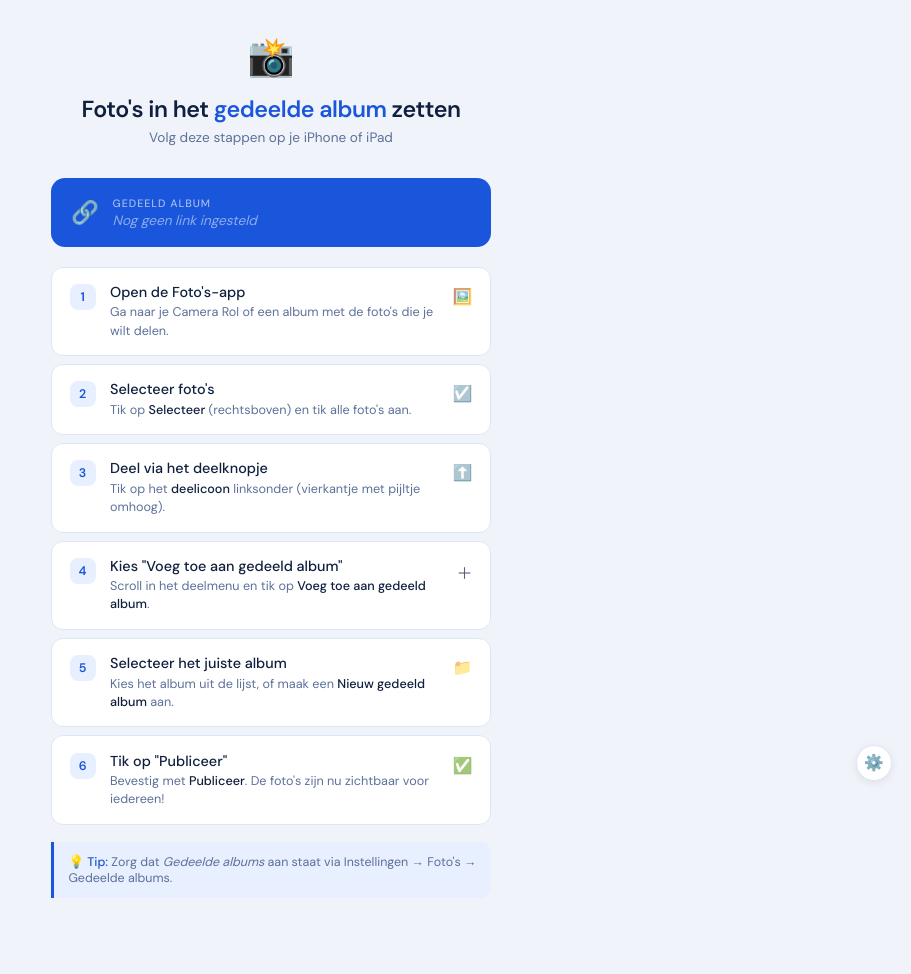
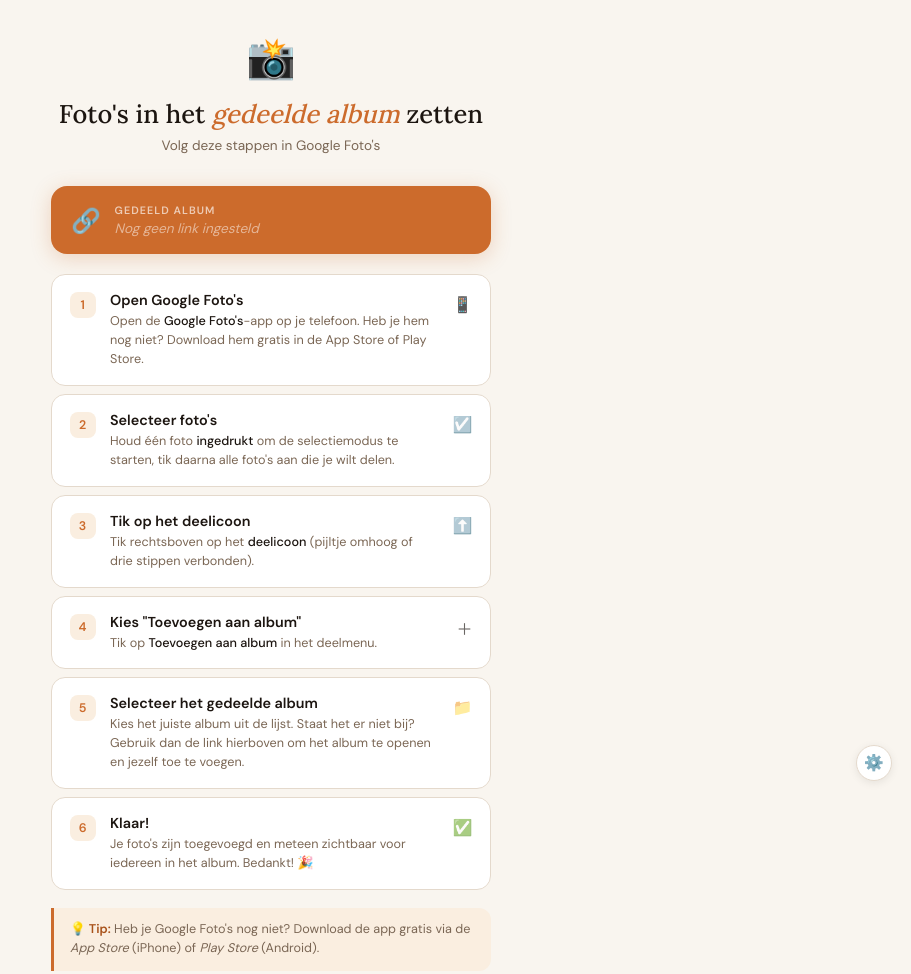
Before and after one commit to Sebas1306/Lightbox, a plain HTML site: page index.html in a window 1280 px wide. Shown: the whole page, without its empty margins (369-1280 px from the left). Before the commit the page ends 930 px from the top, so only its background shows below. Drawn offline with Linux system fonts and the light colour scheme; no server answers.

Commit message:
Update google index.html

```diff
--- a/index.html
+++ b/index.html
@@ -4,7 +4,7 @@
 <meta charset="UTF-8">
 <meta name="viewport" content="width=device-width, initial-scale=1.0">
 <title>Foto's toevoegen aan gedeeld album</title>
-<link href="https://fonts.googleapis.com/css2?family=DM+Sans:wght@300;400;500;600&display=swap" rel="stylesheet">
+<link href="https://fonts.googleapis.com/css2?family=Lora:wght@400;500&family=DM+Sans:wght@300;400;500;600&display=swap" rel="stylesheet">
 <script>
   // ════════════════════════════════════════════
   //  ✏️  INSTELLINGEN
@@ -20,16 +20,18 @@
   *, *::before, *::after { box-sizing: border-box; margin: 0; padding: 0; }
 
   :root {
-    --bg: #f0f4fa;
-    --ink: #0f1f3d;
-    --blue: #1a56db;
-    --blue-dark: #1344b8;
-    --blue-light: #e8effe;
-    --muted: #5c7099;
-    --card: #ffffff;
-    --border: #dce6f5;
-    --red: #d93025;
-    --red-light: #fce8e6;
+    --bg:          #f9f5ef;
+    --bg2:         #f2ece2;
+    --ink:         #1c1510;
+    --warm:        #cc6b2c;
+    --warm-dark:   #a8521a;
+    --warm-light:  #faeee0;
+    --warm-mid:    #e8d5be;
+    --muted:       #7a6654;
+    --card:        #ffffff;
+    --border:      #e4d9cc;
+    --red:         #c0392b;
+    --red-light:   #fdecea;
   }
 
   body {
@@ -45,48 +47,50 @@
 
   .container { max-width: 440px; width: 100%; }
 
+  /* ── Header ── */
   .header {
     text-align: center;
     margin-bottom: 2rem;
     animation: fadeUp 0.6s ease both;
   }
 
-  .icon { font-size: 2.4rem; display: block; margin-bottom: 0.85rem; }
+  .icon { font-size: 2.5rem; display: block; margin-bottom: 0.9rem; }
 
   h1 {
-    font-weight: 600;
-    font-size: 1.45rem;
-    line-height: 1.2;
-    margin-bottom: 0.35rem;
-    letter-spacing: -0.02em;
+    font-family: 'Lora', serif;
+    font-weight: 500;
+    font-size: 1.6rem;
+    line-height: 1.25;
+    margin-bottom: 0.4rem;
     color: var(--ink);
   }
 
-  h1 em { font-style: normal; color: var(--blue); }
-  .subtitle { color: var(--muted); font-size: 0.85rem; }
+  h1 em { font-style: italic; color: var(--warm); }
+  .subtitle { color: var(--muted); font-size: 0.85rem; font-weight: 400; }
 
   /* ── Album link card ── */
   .album-card {
-    background: var(--blue);
-    border-radius: 14px;
+    background: var(--warm);
+    border-radius: 16px;
     padding: 1.1rem 1.25rem;
     margin-bottom: 1.25rem;
     display: flex;
     align-items: center;
     gap: 0.85rem;
     animation: fadeUp 0.5s 0.05s ease both;
+    box-shadow: 0 4px 20px rgba(204,107,44,0.25);
   }
 
-  .album-card-icon { font-size: 1.4rem; flex-shrink: 0; }
+  .album-card-icon { font-size: 1.5rem; flex-shrink: 0; }
   .album-card-text { flex: 1; min-width: 0; }
 
   .album-card-label {
-    color: rgba(255,255,255,0.6);
+    color: rgba(255,255,255,0.65);
     font-size: 0.67rem;
     text-transform: uppercase;
-    letter-spacing: 0.09em;
+    letter-spacing: 0.1em;
     margin-bottom: 0.15rem;
-    font-weight: 500;
+    font-weight: 600;
   }
 
   .album-link-btn {
@@ -132,14 +136,14 @@
     z-index: 50;
   }
 
-  .admin-trigger:hover { color: var(--blue); border-color: var(--blue); }
+  .admin-trigger:hover { color: var(--warm); border-color: var(--warm); }
 
   /* ── Modals ── */
   .modal-overlay {
     display: none;
     position: fixed;
     inset: 0;
-    background: rgba(10,25,60,0.4);
+    background: rgba(28,21,16,0.45);
     z-index: 100;
     align-items: center;
     justify-content: center;
@@ -150,12 +154,12 @@
   .modal-overlay.open { display: flex; }
 
   .modal {
-    background: #fff;
-    border-radius: 18px;
+    background: var(--card);
+    border-radius: 20px;
     padding: 1.6rem 1.4rem;
     width: 100%;
     max-width: 380px;
-    box-shadow: 0 16px 48px rgba(20,60,140,0.15);
+    box-shadow: 0 16px 48px rgba(100,60,20,0.15);
     animation: modalPop 0.22s ease;
   }
 
@@ -164,22 +168,28 @@
     to   { opacity: 1; transform: scale(1) translateY(0); }
   }
 
-  .modal h2 { font-weight: 600; font-size: 1.05rem; margin-bottom: 0.3rem; color: var(--ink); }
+  .modal h2 {
+    font-family: 'Lora', serif;
+    font-weight: 500;
+    font-size: 1.1rem;
+    margin-bottom: 0.3rem;
+    color: var(--ink);
+  }
 
   .modal p {
     color: var(--muted);
     font-size: 0.79rem;
     margin-bottom: 0.9rem;
-    line-height: 1.5;
+    line-height: 1.55;
   }
 
   .modal label {
     display: block;
-    font-size: 0.73rem;
+    font-size: 0.72rem;
     font-weight: 600;
     color: var(--muted);
     text-transform: uppercase;
-    letter-spacing: 0.07em;
+    letter-spacing: 0.08em;
     margin-bottom: 0.3rem;
   }
 
@@ -197,7 +207,7 @@
     margin-bottom: 0.75rem;
   }
 
-  .modal input:focus { border-color: var(--blue); background: #fff; }
+  .modal input:focus { border-color: var(--warm); background: #fff; }
   .modal input.error { border-color: var(--red); }
 
   .error-msg {
@@ -213,7 +223,7 @@
 
   .btn-primary {
     flex: 1;
-    background: var(--blue);
+    background: var(--warm);
     color: #fff;
     border: none;
     border-radius: 10px;
@@ -229,12 +239,12 @@
     gap: 0.4rem;
   }
 
-  .btn-primary:hover:not(:disabled) { background: var(--blue-dark); }
+  .btn-primary:hover:not(:disabled) { background: var(--warm-dark); }
   .btn-primary:disabled { opacity: 0.55; cursor: not-allowed; }
 
   .btn-secondary {
-    background: var(--blue-light);
-    color: var(--blue);
+    background: var(--warm-light);
+    color: var(--warm-dark);
     border: none;
     border-radius: 10px;
     padding: 0.65rem 1rem;
@@ -245,7 +255,7 @@
     transition: background 0.2s;
   }
 
-  .btn-secondary:hover { background: #d5e3f8; }
+  .btn-secondary:hover { background: var(--warm-mid); }
 
   .btn-danger {
     background: var(--red-light);
@@ -277,8 +287,8 @@
 
   .step {
     background: var(--card);
-    border-radius: 12px;
-    padding: 0.95rem 1.1rem;
+    border-radius: 14px;
+    padding: 1rem 1.1rem;
     display: flex;
     align-items: flex-start;
     gap: 0.9rem;
@@ -294,8 +304,8 @@
   .step:nth-child(6) { animation-delay: 0.45s; }
 
   .step-num {
-    background: var(--blue-light);
-    color: var(--blue);
+    background: var(--warm-light);
+    color: var(--warm);
     font-size: 0.78rem;
     font-weight: 700;
     width: 26px;
@@ -309,23 +319,37 @@
   }
 
   .step-content { flex: 1; }
-  .step-title { font-weight: 500; font-size: 0.9rem; margin-bottom: 0.15rem; color: var(--ink); }
-  .step-desc { color: var(--muted); font-size: 0.79rem; line-height: 1.45; }
+
+  .step-title {
+    font-weight: 600;
+    font-size: 0.9rem;
+    margin-bottom: 0.18rem;
+    color: var(--ink);
+  }
+
+  .step-desc {
+    color: var(--muted);
+    font-size: 0.79rem;
+    line-height: 1.5;
+  }
+
   .step-desc strong { color: var(--ink); font-weight: 500; }
-  .step-icon { font-size: 1rem; flex-shrink: 0; margin-top: 3px; opacity: 0.7; }
+  .step-icon { font-size: 1rem; flex-shrink: 0; margin-top: 3px; opacity: 0.65; }
 
+  /* ── Tip ── */
   .tip {
     margin-top: 1.1rem;
-    background: var(--blue-light);
-    border-left: 3px solid var(--blue);
-    border-radius: 0 10px 10px 0;
-    padding: 0.75rem 0.9rem;
-    font-size: 0.78rem;
+    background: var(--warm-light);
+    border-left: 3px solid var(--warm);
+    border-radius: 0 12px 12px 0;
+    padding: 0.8rem 1rem;
+    font-size: 0.79rem;
     color: var(--muted);
+    line-height: 1.5;
     animation: fadeUp 0.5s 0.52s ease both;
   }
 
-  .tip strong { color: var(--blue); font-weight: 500; }
+  .tip strong { color: var(--warm-dark); font-weight: 600; }
 
   @keyframes fadeUp {
     from { opacity: 0; transform: translateY(12px); }
@@ -339,7 +363,7 @@
   <div class="header">
     <span class="icon">📸</span>
     <h1>Foto's in het <em>gedeelde album</em> zetten</h1>
-    <p class="subtitle">Volg deze stappen op je iPhone of iPad</p>
+    <p class="subtitle">Volg deze stappen in Google Foto's</p>
   </div>
 
   <div class="album-card">
@@ -354,55 +378,55 @@
     <div class="step">
       <div class="step-num">1</div>
       <div class="step-content">
-        <div class="step-title">Open de Foto's-app</div>
-        <div class="step-desc">Ga naar je Camera Rol of een album met de foto's die je wilt delen.</div>
+        <div class="step-title">Open Google Foto's</div>
+        <div class="step-desc">Open de <strong>Google Foto's</strong>-app op je telefoon. Heb je hem nog niet? Download hem gratis in de App Store of Play Store.</div>
       </div>
-      <div class="step-icon">🖼️</div>
+      <div class="step-icon">📱</div>
     </div>
     <div class="step">
       <div class="step-num">2</div>
       <div class="step-content">
         <div class="step-title">Selecteer foto's</div>
-        <div class="step-desc">Tik op <strong>Selecteer</strong> (rechtsboven) en tik alle foto's aan.</div>
+        <div class="step-desc">Houd één foto <strong>ingedrukt</strong> om de selectiemodus te starten, tik daarna alle foto's aan die je wilt delen.</div>
       </div>
       <div class="step-icon">☑️</div>
     </div>
     <div class="step">
       <div class="step-num">3</div>
       <div class="step-content">
-        <div class="step-title">Deel via het deelknopje</div>
-        <div class="step-desc">Tik op het <strong>deelicoon</strong> linksonder (vierkantje met pijltje omhoog).</div>
+        <div class="step-title">Tik op het deelicoon</div>
+        <div class="step-desc">Tik rechtsboven op het <strong>deelicoon</strong> (pijltje omhoog of drie stippen verbonden).</div>
       </div>
       <div class="step-icon">⬆️</div>
     </div>
     <div class="step">
       <div class="step-num">4</div>
       <div class="step-content">
-        <div class="step-title">Kies "Voeg toe aan gedeeld album"</div>
-        <div class="step-desc">Scroll in het deelmenu en tik op <strong>Voeg toe aan gedeeld album</strong>.</div>
+        <div class="step-title">Kies "Toevoegen aan album"</div>
+        <div class="step-desc">Tik op <strong>Toevoegen aan album</strong> in het deelmenu.</div>
       </div>
       <div class="step-icon">＋</div>
     </div>
     <div class="step">
       <div class="step-num">5</div>
       <div class="step-content">
-        <div class="step-title">Selecteer het juiste album</div>
-        <div class="step-desc">Kies het album uit de lijst, of maak een <strong>Nieuw gedeeld album</strong> aan.</div>
+        <div class="step-title">Selecteer het gedeelde album</div>
+        <div class="step-desc">Kies het juiste album uit de lijst. Staat het er niet bij? Gebruik dan de link hierboven om het album te openen en jezelf toe te voegen.</div>
       </div>
       <div class="step-icon">📁</div>
     </div>
     <div class="step">
       <div class="step-num">6</div>
       <div class="step-content">
-        <div class="step-title">Tik op "Publiceer"</div>
-        <div class="step-desc">Bevestig met <strong>Publiceer</strong>. De foto's zijn nu zichtbaar voor iedereen!</div>
+        <div class="step-title">Klaar!</div>
+        <div class="step-desc">Je foto's zijn toegevoegd en meteen zichtbaar voor iedereen in het album. Bedankt! 🎉</div>
       </div>
       <div class="step-icon">✅</div>
     </div>
   </div>
 
   <div class="tip">
-    <strong>💡 Tip:</strong> Zorg dat <em>Gedeelde albums</em> aan staat via Instellingen → Foto's → Gedeelde albums.
+    <strong>💡 Tip:</strong> Heb je Google Foto's nog niet? Download de app gratis via de <em>App Store</em> (iPhone) of <em>Play Store</em> (Android).
   </div>
 </div>
 
@@ -429,7 +453,7 @@
     <h2>⚙️ Albumlink beheren</h2>
     <p>De link wordt opgeslagen en is meteen zichtbaar voor alle bezoekers.</p>
     <label for="linkInput">Albumlink</label>
-    <input type="url" id="linkInput" placeholder="https://share.icloud.com/photos/..." autocomplete="off" autocorrect="off" autocapitalize="off" spellcheck="false">
+    <input type="url" id="linkInput" placeholder="https://photos.google.com/share/..." autocomplete="off" autocorrect="off" autocapitalize="off" spellcheck="false">
     <div class="error-msg" id="saveError">Opslaan mislukt. Probeer opnieuw.</div>
     <div class="modal-actions">
       <button class="btn-danger" id="deleteBtn" onclick="deleteLink()">Verwijder</button>
@@ -447,7 +471,6 @@
     'X-Bin-Versioning': 'false',
   };
 
-  // ── Ophalen ──
   async function fetchLink() {
     try {
       const res  = await fetch(API + '/latest', { headers: HEADERS });
@@ -456,7 +479,6 @@
     } catch { return null; }
   }
 
-  // ── Opslaan ──
   async function writeLink(url) {
     const res = await fetch(API, {
       method: 'PUT',
@@ -466,7 +488,6 @@
     if (!res.ok) throw new Error('JSONBin error');
   }
 
-  // ── Render link ──
   function renderLink(url) {
     const el = document.getElementById('albumLink');
     if (url) {
@@ -483,10 +504,9 @@
 
   async function loadLink() {
     const url = await fetchLink();
-    renderLink(url);
+    renderLink(url || null);
   }
 
-  // ── Wachtwoord ──
   function openPasswordModal() {
     document.getElementById('passwordInput').value = '';
     document.getElementById('passwordError').classList.remove('visible');
@@ -507,7 +527,6 @@
     }
   }
 
-  // ── Admin paneel ──
   async function openAdminModal() {
     document.getElementById('saveError').classList.remove('visible');
     const current = await fetchLink();
@@ -555,7 +574,6 @@
     }
   }
 
-  // ── Modal helpers ──
   function openModal(id)  { document.getElementById(id).classList.add('open'); }
   function closeModal(id) { document.getElementById(id).classList.remove('open'); }
   function handleOverlay(e, id) { if (e.target === document.getElementById(id)) closeModal(id); }
```
